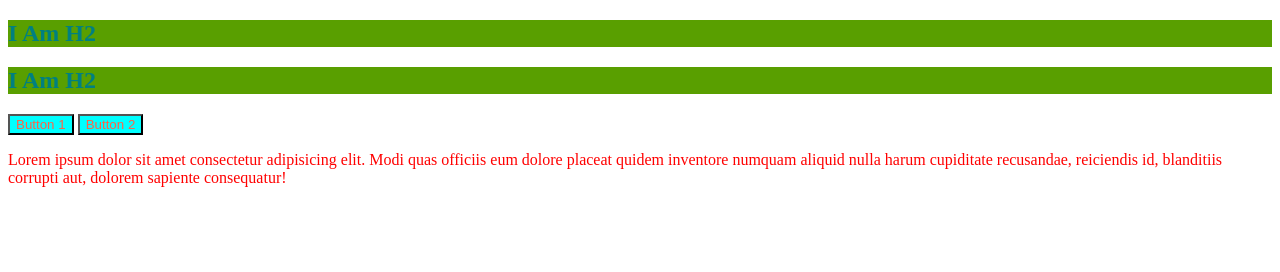
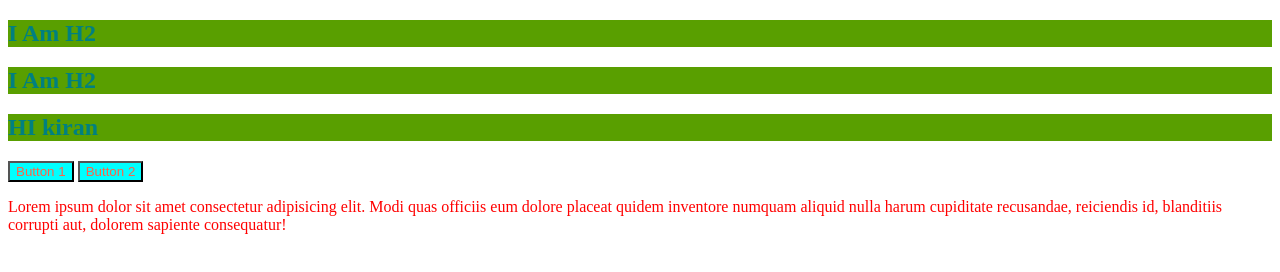
Before and after one commit to Sudheer445/Html, a plain HTML site: page index.html in a window 1280 px wide. Drawn offline with Linux system fonts and the light colour scheme.

Commit message:
first change in index.html

```diff
--- a/index.html
+++ b/index.html
@@ -11,6 +11,7 @@
 
     <h2 style>I Am H2</h2>
     <h2 style>I Am H2</h2>
+    <h2>HI kiran</h2>
     <button>Button 1</button>
     <button>Button 2</button>
     <p>Lorem ipsum dolor sit amet consectetur adipisicing elit. Modi quas officiis eum dolore placeat quidem inventore numquam aliquid nulla harum cupiditate recusandae, reiciendis id, blanditiis corrupti aut, dolorem sapiente consequatur!</p>
```
